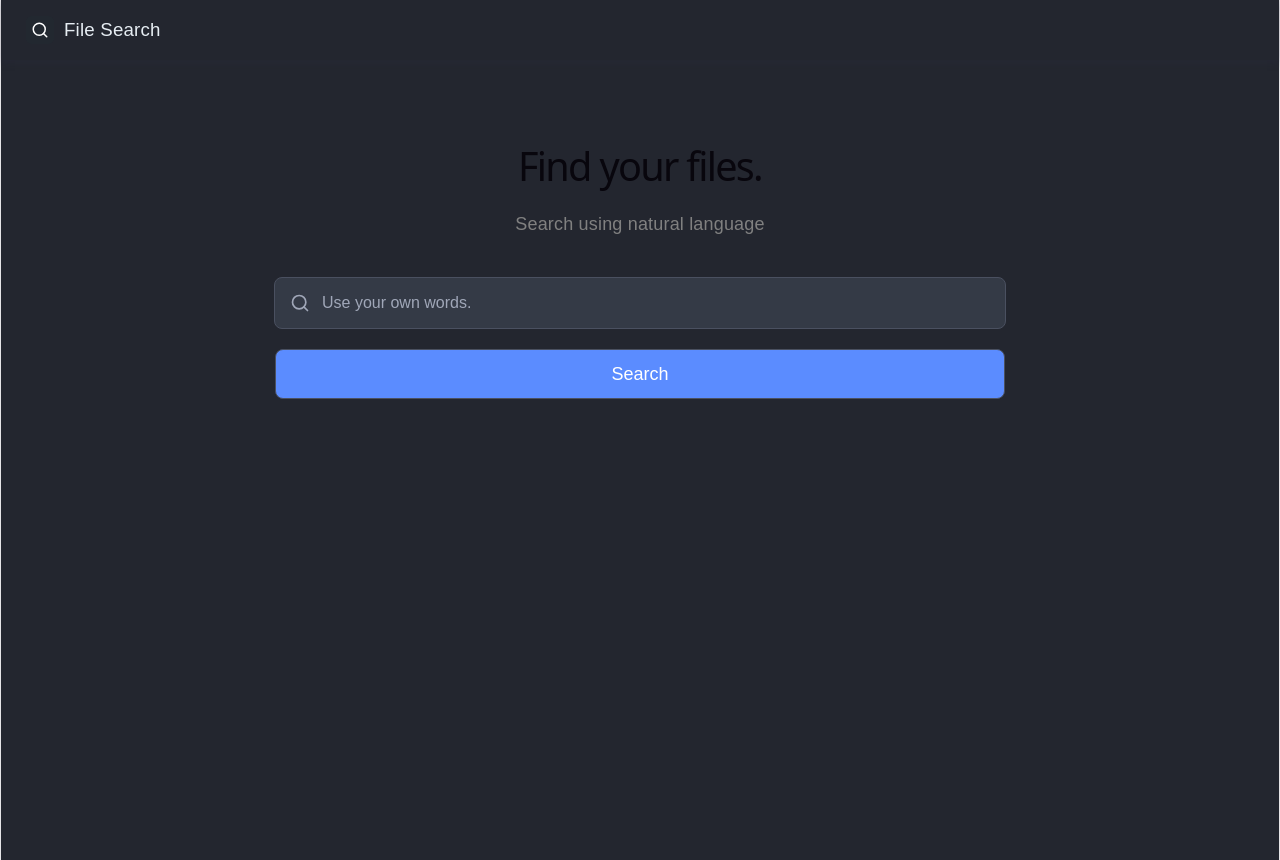
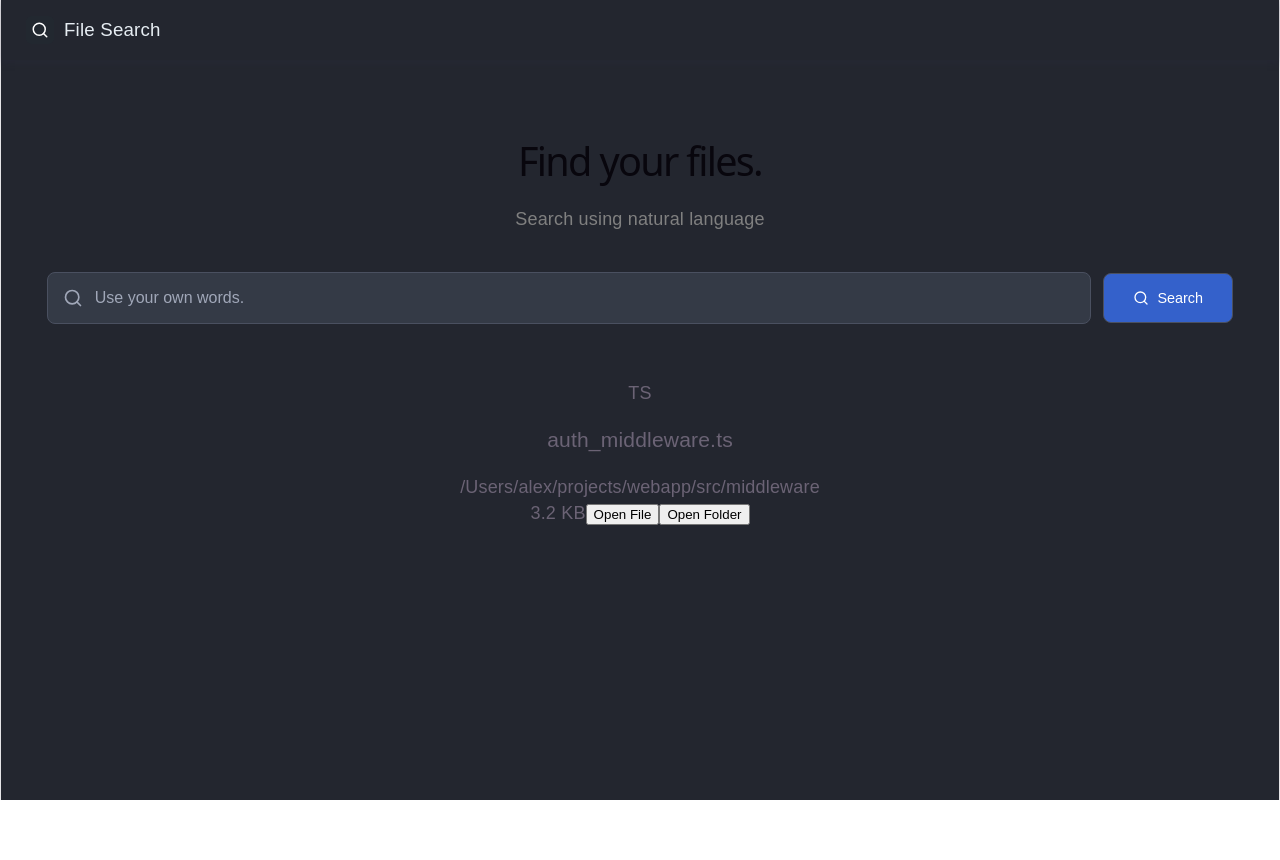
Before and after one commit to kichu3000/AI-Driven-Desktop-File-Search, a React (Vite) app: page / in a window 1280 px wide. After the commit the page ends 800 px from the top, so only its background shows below. Built offline with nearby package versions, Linux system fonts and the light colour scheme.

Commit message:
added basic result

```diff
--- a/src/App.jsx
+++ b/src/App.jsx
@@ -1,10 +1,12 @@
 import TitleBar from "./components/Titlebar";
 import SearchPage from "./components/Searchpage";
+import ResultCard from "./components/Resultcard";
 function App(){
     return(
         <div>
             <TitleBar/>
             <SearchPage/>
+            <ResultCard />
         </div>
     )
 }
--- /dev/null
+++ b/src/components/Resultcard.jsx
@@ -0,0 +1,20 @@
+function ResultCard() {
+    return (
+    <div className="result-card">
+        <div className="file-type">TS</div>
+
+        <h3>auth_middleware.ts</h3>
+
+        <p>/Users/alex/projects/webapp/src/middleware</p>
+
+        <div className="card-footer">
+        <span>3.2 KB</span>
+
+            <button>Open File</button>
+            <button>Open Folder</button>
+        </div>
+        </div>
+    );
+}
+
+export default ResultCard;
--- a/src/components/SearchPage.css
+++ b/src/components/SearchPage.css
@@ -1,5 +1,5 @@
 .container {
-    height: 100vh;
+     min-height: 40vh;
     display: flex;
     justify-content: center;
     align-items: center;
@@ -11,14 +11,20 @@
     flex-direction: column;
     align-items: center;
     text-align: center;
-    transform: translateY(-200px);
+    /* transform: translateY(-200px); */
 }
 .main-heading h1 {
     font-size:2.2rem;
 
 }
+.input {
+    display: flex;
+    align-items: center;
+    gap: 12px;
+}
+
 .input-box{
-    width: 700px;
+    width: 56.25rem;
     height: 50px;
 
     display: flex;
@@ -70,21 +76,22 @@
 }
 
 .button button{
-    width: 730px;
+    width: 130px;
     height: 50px;
 
     display: flex;
     align-items: center;
     justify-content: center;
+    gap: 8px;
 
-    background-color: #5B8CFF;
+    background-color: #3461cb;
     border: 1px solid #4A5060;
     border-radius: 8px;
 
     padding: 0 15px;
     margin-top: 20px;
     color: #FFF;
-    font-size: 1rem;
+    font-size: .8rem;
     cursor: pointer;
     transition: all 0.2s ease;
 
--- a/src/components/Searchpage.jsx
+++ b/src/components/Searchpage.jsx
@@ -25,13 +25,14 @@ function SearchPage(){
             <div className="caption">
                 <p>Search using natural language</p>
             </div>
-
-            <div className="input-box">
-                <Search className="search-icon" size={20} />
-                <input type="text" name="input" id="input" placeholder={currentPlaceholder}/>
-            </div>
-            <div className="button">
-                <button type="submit">Search</button>
+            <div className="input">
+                <div className="input-box">
+                    <Search className="search-icon" size={20} />
+                    <input type="text" name="input" id="input" placeholder={currentPlaceholder}/>
+                </div>
+                <div className="button">
+                    <button type="submit"> <Search size={16} /> Search</button>
+                </div>
             </div>
 
         </div>
```
Also changed, not shown: src/components/Result.css (added), src/components/Resultcard.css (added).
